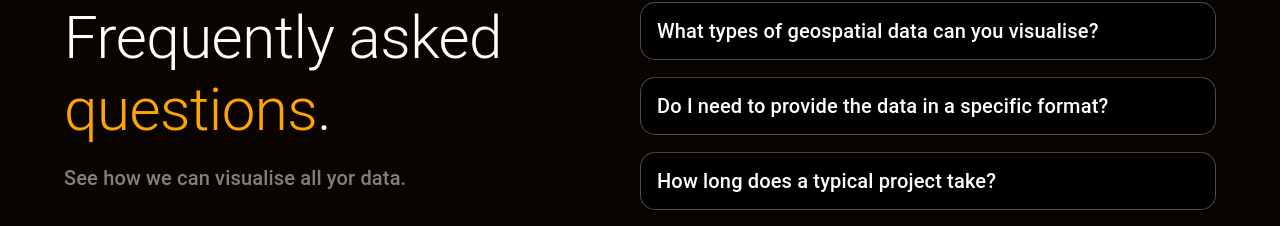
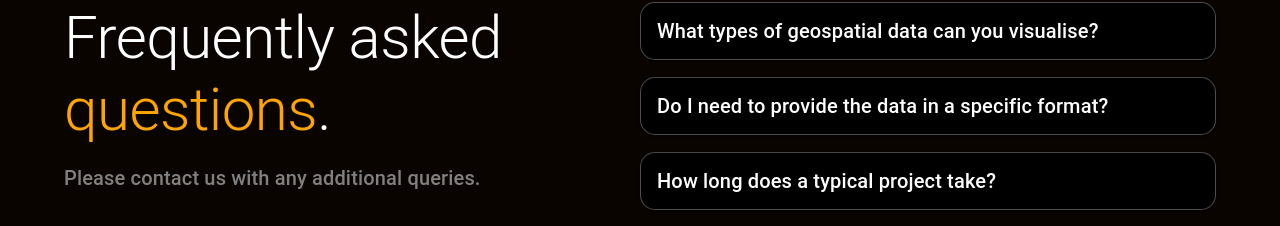
Before and after one commit to DoctorTone/drt-viz-ltd, a React (Vite) app: page / in a window 1280 px wide. Shown: the part 3592-3818 px from the top of the page. Built offline with nearby package versions, Linux system fonts and the light colour scheme; some icons are missing.

Commit message:
Updated FAQ text

```diff
--- a/src/components/FAQ.tsx
+++ b/src/components/FAQ.tsx
@@ -45,7 +45,7 @@ const FAQ = () => {
             Frequently asked <span style={{ color: "orange" }}>questions</span>.
           </Typography>
           <Typography variant="h6" sx={{ color: "grey" }}>
-            See how we can visualise all yor data.
+            Please contact us with any additional queries.
           </Typography>
         </Grid>
         <Grid size={{ xs: 12, sm: 6, md: 6 }}>
```
